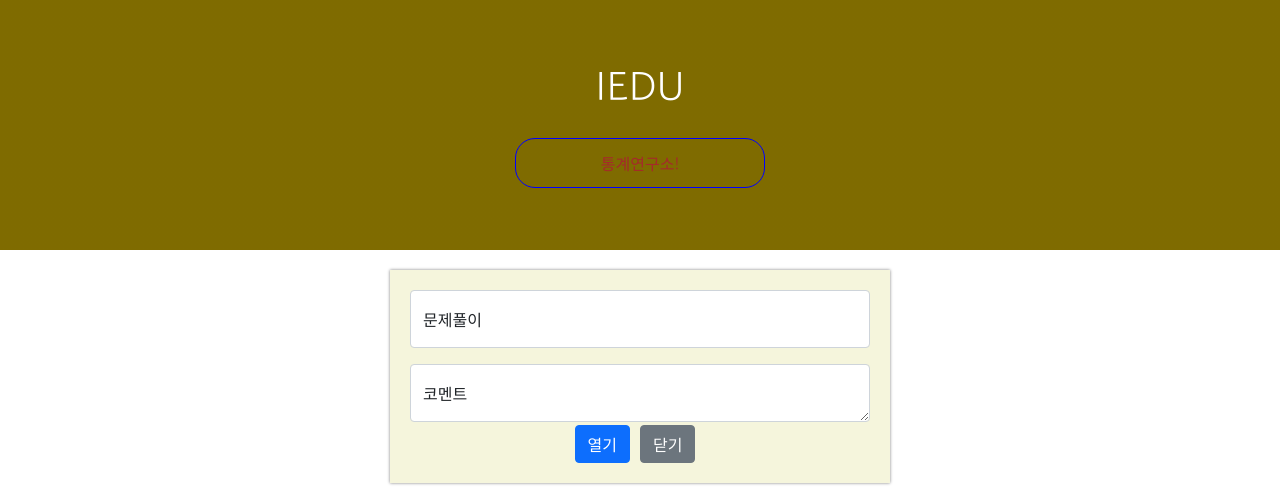
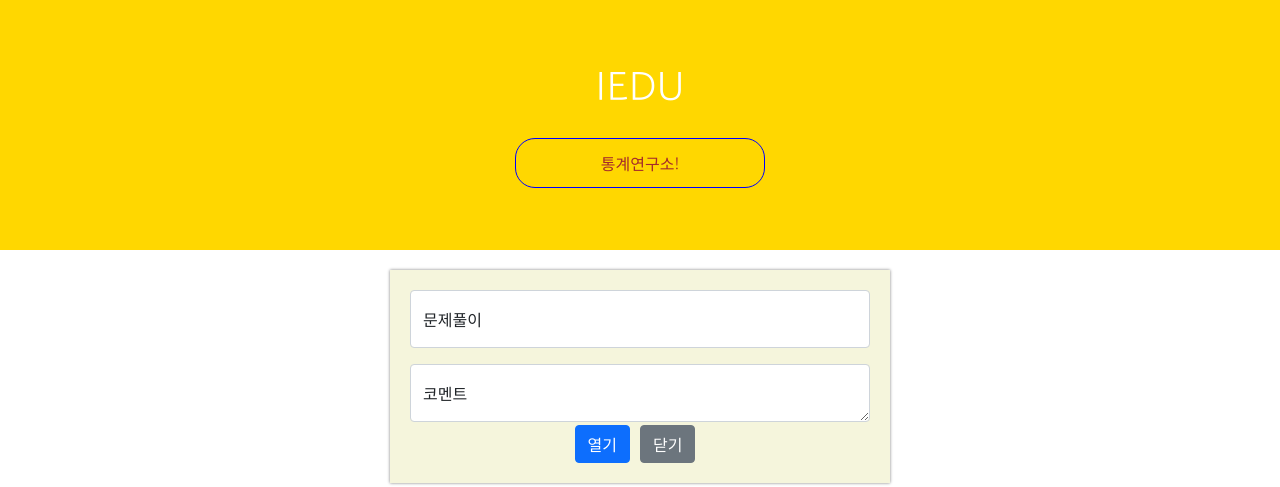
Before and after one commit to revemer/IEDU, a plain HTML site: page index.html in a window 1280 px wide. Shown: the top 487 px of the page. Drawn offline with nearby package versions, Linux system fonts and the light colour scheme.

Commit message:
Update index.html

```diff
--- a/index.html
+++ b/index.html
@@ -29,7 +29,7 @@
             align-items: center;
             justify-content: center;
 
-            background-image: linear-gradient(0deg, rgba(0, 0, 0, 0.5), rgba(0, 0, 0, 0.5)), URL('a.png');
+       background-image: /*linear-gradient(0deg, rgba(0, 0, 0, 0.5), rgba(0, 0, 0, 0.5)), URL('a.png'); */
             background-position: CENTER;
             background-size: COVER;
 
```
